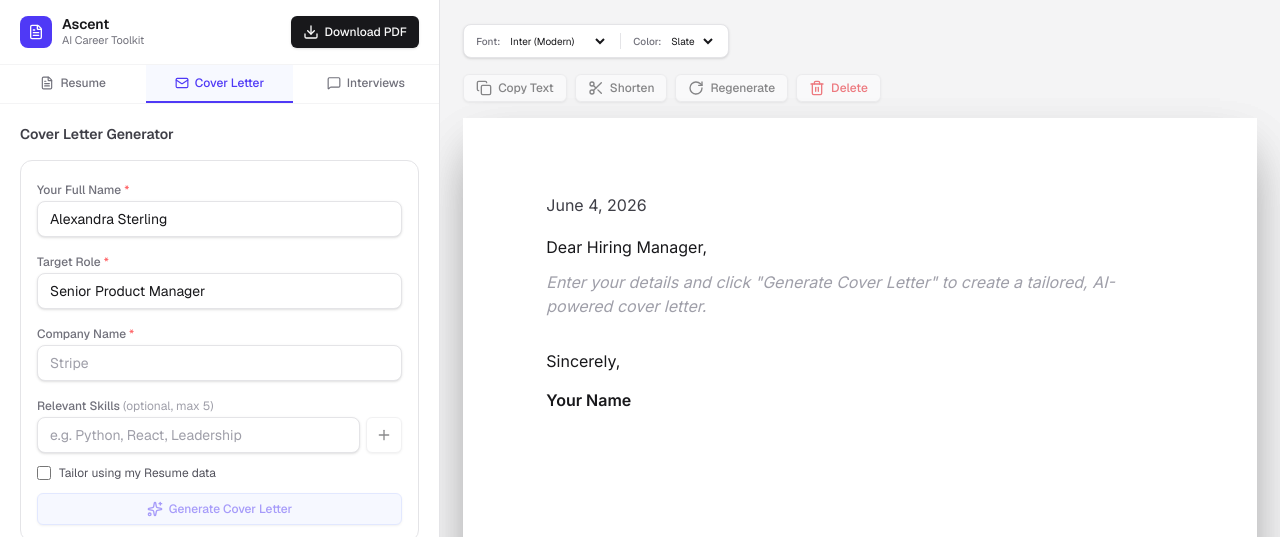
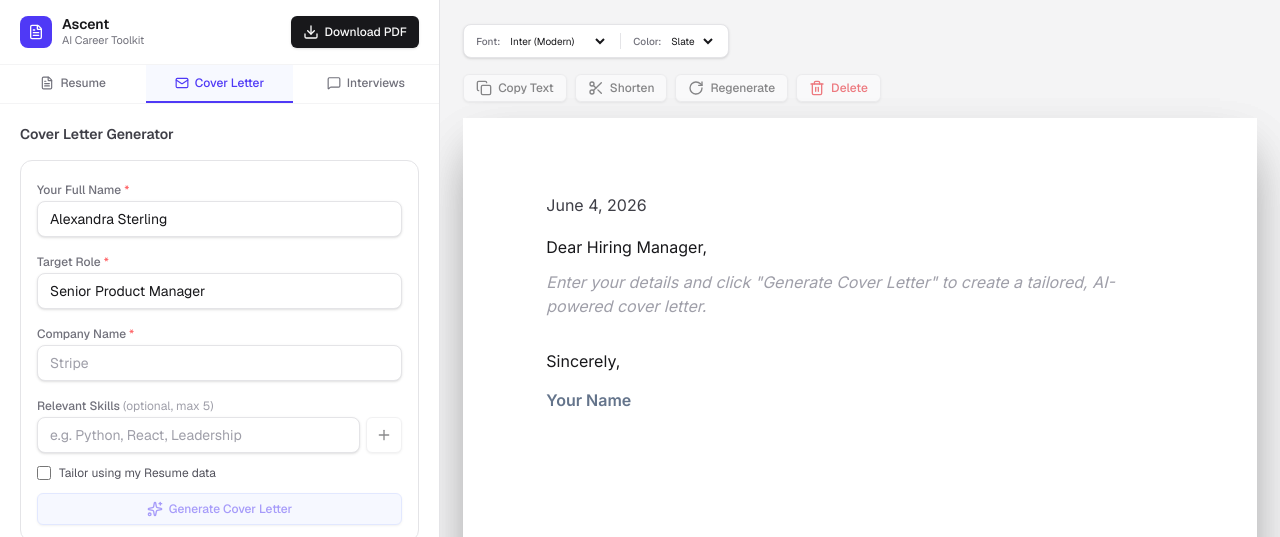
Before and after one commit to 0x3rn/Ascent, a Next.js app: page / in a window 1280 px wide. Both pictures are taken after a click on the button "Cover Letter". Shown: the top 537 px of the page. Built offline with nearby package versions, Linux system fonts and the light colour scheme.

Commit message:
Fix CoverLetterPreview to accept themeFont/themeAccent props

```diff
--- a/components/preview/cover-letter-preview.tsx
+++ b/components/preview/cover-letter-preview.tsx
@@ -7,85 +7,54 @@ interface CoverLetterPreviewProps {
   targetRole: string;
   companyName: string;
   userName: string;
+  themeFont?: string;
+  themeAccent?: string;
 }
 
-export function CoverLetterPreview({ body, targetRole, companyName, userName }: CoverLetterPreviewProps) {
-  const today = new Date().toLocaleDateString("en-US", {
-    year: "numeric",
-    month: "long",
-    day: "numeric",
-  });
+const FONT_MAP: Record<string, string> = {
+  inter: "Inter, sans-serif",
+  lora: "Lora, Georgia, serif",
+  geist: "Geist Mono, monospace",
+};
+
+const COLOR_MAP: Record<string, string> = {
+  slate: "#64748b",
+  navy: "#1e3a5f",
+  forest: "#2d6a4f",
+};
+
+export function CoverLetterPreview({ body, targetRole, companyName, userName, themeFont = "inter", themeAccent = "slate" }: CoverLetterPreviewProps) {
+  const fontFamily = FONT_MAP[themeFont] || FONT_MAP.inter;
+  const accentColor = COLOR_MAP[themeAccent] || COLOR_MAP.slate;
+
+  const today = new Date().toLocaleDateString("en-US", { year: "numeric", month: "long", day: "numeric" });
 
   return (
-    <div className="w-[210mm] min-h-[297mm] bg-white text-zinc-900 font-[Inter] shadow-2xl print:shadow-none print:w-auto print:h-auto print:min-h-0 print:m-0">
-      {/* Table print hack: repeats thead/tfoot spacers on every printed page */}
+    <div className="w-[210mm] min-h-[297mm] bg-white text-zinc-900 shadow-2xl print:shadow-none print:w-auto print:h-auto print:min-h-0 print:m-0" style={{ fontFamily }}>
       <table className="w-full border-collapse border-0 m-0 p-0">
-        <thead className="print:table-header-group hidden">
-          <tr>
-            <td className="h-[15mm] border-0 p-0 m-0"></td>
-          </tr>
-        </thead>
+        <thead className="print:table-header-group hidden"><tr><td className="h-[15mm] border-0 p-0 m-0"></td></tr></thead>
         <tbody className="border-0 p-0 m-0">
           <tr>
             <td className="border-0 p-0 m-0 align-top print:px-[20mm]">
               <div className="px-[22mm] py-[20mm] print:p-0">
-                {/* Date */}
-                <div className="mb-5">
-                  <p className="text-[12pt] leading-[1.4] text-zinc-700">{today}</p>
-                </div>
-
-                {/* Recipient */}
-                {(targetRole || companyName) && (
-                  <div className="mb-5">
-                    <p className="text-[12pt] leading-[1.4] text-zinc-700">
-                      {companyName && <span>{companyName}</span>}
-                      {companyName && targetRole && <span> &mdash; </span>}
-                      {targetRole && <span>{targetRole}</span>}
-                    </p>
-                  </div>
+                <div className="mb-5"><p className="text-[12pt] leading-[1.4] text-zinc-700">{today}</p></div>
+                {(targetRole || companyName) && (<div className="mb-5"><p className="text-[12pt] leading-[1.4] text-zinc-700">{companyName && <span>{companyName}</span>}{companyName && targetRole && <span> — </span>}{targetRole && <span>{targetRole}</span>}</p></div>)}
+                <p className="text-[12pt] leading-[1.4] text-zinc-900 mb-3">Dear Hiring Manager,</p>
+                {body ? (
+                  <div className="text-[12pt] leading-[1.5] text-zinc-700 space-y-3 mb-0">{body.split("\n\n").map((p, i) => <p key={i}>{p.trim()}</p>)}</div>
+                ) : (
+                  <div className="text-[12pt] leading-[1.5] text-zinc-400 space-y-3 mb-0 italic"><p>Enter your details and click "Generate Cover Letter" to create a tailored, AI-powered cover letter.</p></div>
                 )}
-
-                {/* Salutation */}
-                <p className="text-[12pt] leading-[1.4] text-zinc-900 mb-3">
-                  Dear Hiring Manager,
-                </p>
-
-                {/* Body */}
-                {body ? (
-                  <div className="text-[12pt] leading-[1.5] text-zinc-700 space-y-3 mb-0">
-                    {body.split("\n\n").map((paragraph, i) => (
-                      <p key={i}>{paragraph.trim()}</p>
-                    ))}
-                  </div>
-                ) : (
-                  <div className="text-[12pt] leading-[1.5] text-zinc-400 space-y-3 mb-0 italic">
-                    <p>Enter your details and click "Generate Cover Letter" to create a tailored, AI-powered cover letter.</p>
-                  </div>
-                )}
-
-                {/* Sign-off */}
                 <div className="mt-8">
-                  <p className="text-[12pt] leading-[1.4] text-zinc-900 mb-4">
-                    Sincerely,
-                  </p>
-                  <p className="text-[12pt] leading-[1.4] font-semibold text-zinc-900">
-                    {userName || "Your Name"}
-                  </p>
-                  {targetRole && (
-                    <p className="text-[10pt] text-zinc-600 mt-0.5">
-                      {targetRole}
-                    </p>
-                  )}
+                  <p className="text-[12pt] leading-[1.4] text-zinc-900 mb-4">Sincerely,</p>
+                  <p className="text-[12pt] leading-[1.4] font-semibold" style={{ color: accentColor }}>{userName || "Your Name"}</p>
+                  {targetRole && (<p className="text-[10pt] text-zinc-600 mt-0.5">{targetRole}</p>)}
                 </div>
               </div>
             </td>
           </tr>
         </tbody>
-        <tfoot className="print:table-footer-group hidden">
-          <tr>
-            <td className="h-[15mm] border-0 p-0 m-0"></td>
-          </tr>
-        </tfoot>
+        <tfoot className="print:table-footer-group hidden"><tr><td className="h-[15mm] border-0 p-0 m-0"></td></tr></tfoot>
       </table>
     </div>
   );
```
